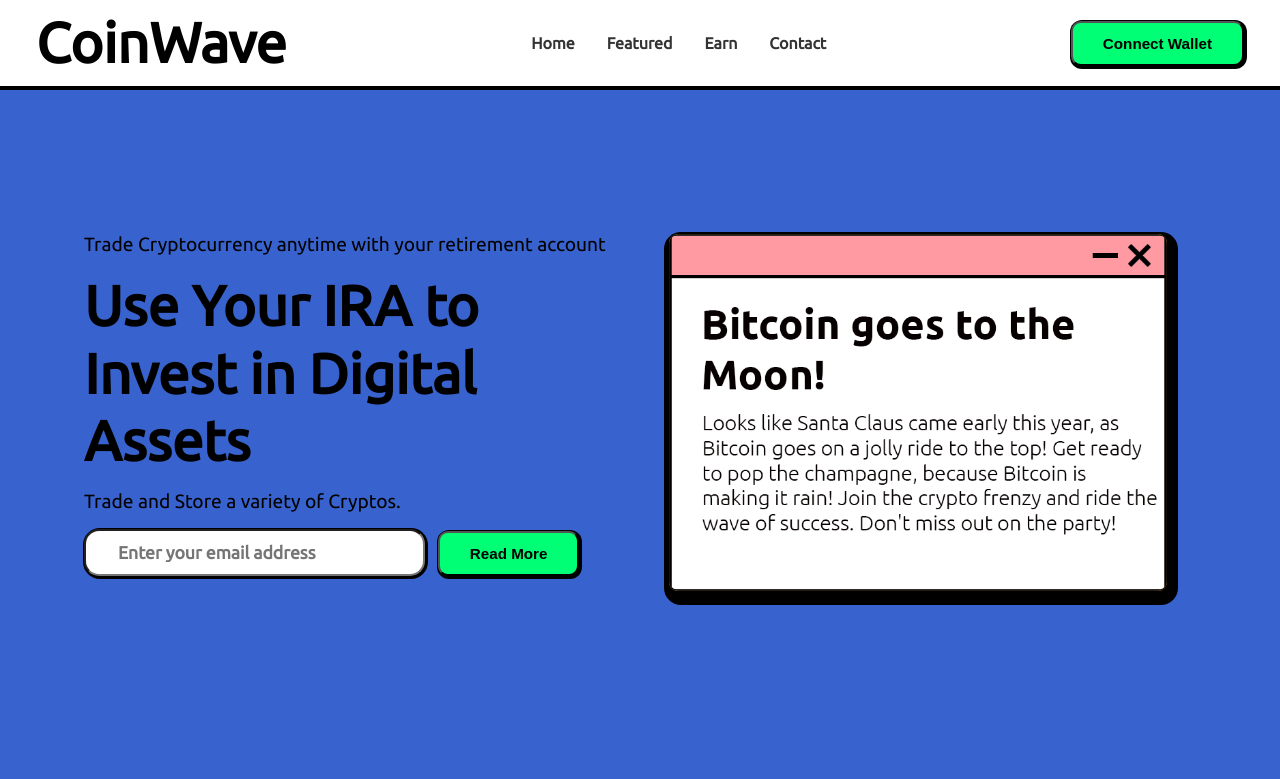
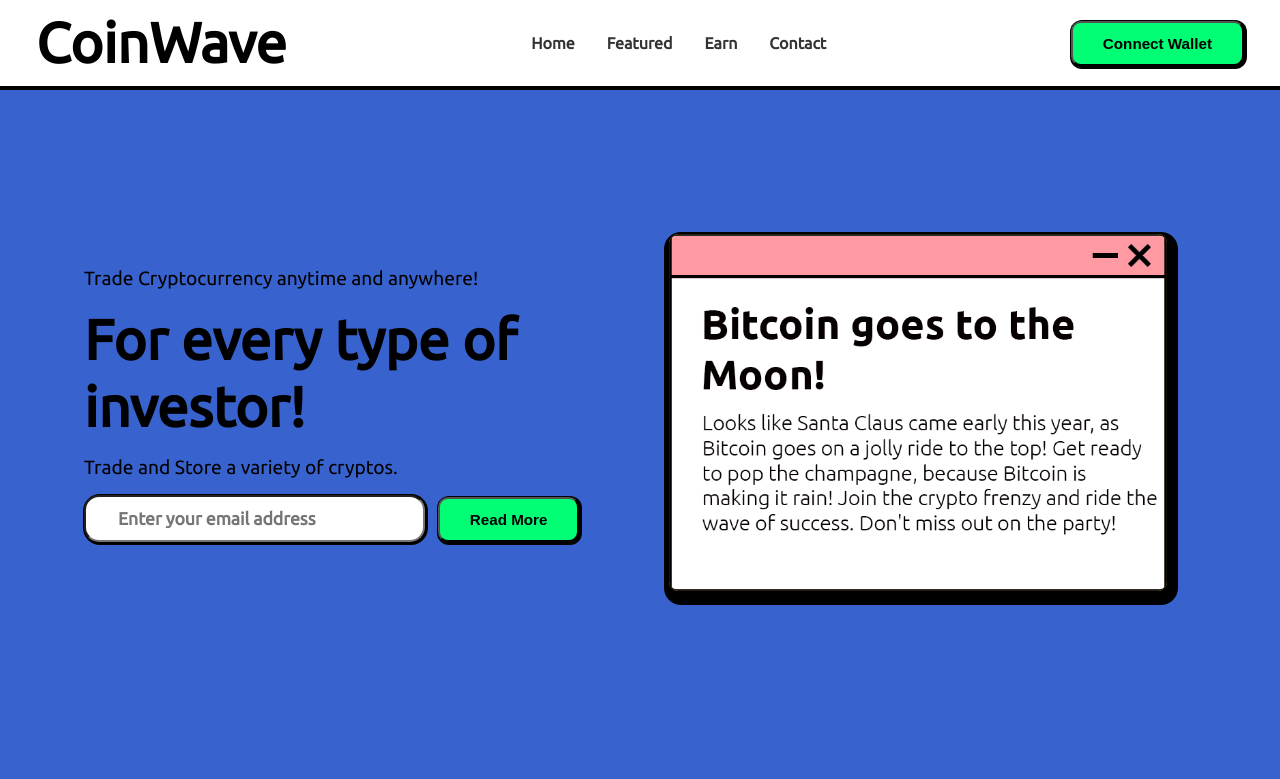
Before and after one commit to waizu0/CoinWave, a React (Create React App) app: page / in a window 1280 px wide. Shown: the top 779 px of the page. Built offline with nearby package versions, Linux system fonts and the light colour scheme; no server answers; the HTML template or start-up script is replaced by a standard one.

Commit message:
Home changes

```diff
--- a/src/components/Hero/Hero.js
+++ b/src/components/Hero/Hero.js
@@ -8,9 +8,9 @@ function Hero() {
     <div className='hero'>
         <div className="container">
             <div className="left">
-                <p>Trade Cryptocurrency anytime with your retirement account</p>
-                <h1>Use Your IRA to Invest in Digital Assets</h1>
-                <p>Trade and Store a variety of Cryptos.</p>
+                <p>Trade Cryptocurrency anytime and anywhere!</p>
+                <h1>For every type of investor!</h1>
+                <p>Trade and Store a variety of cryptos.</p>
                 <div className='input-container'>
                     <input type="email" placeholder='Enter your email address'/>
                     <button className='btn'>Read More</button>
```
